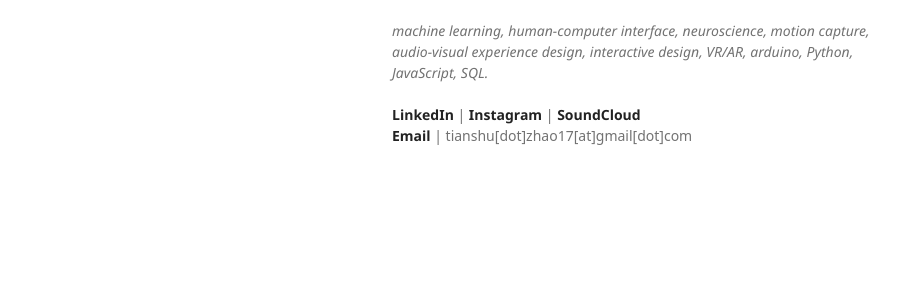
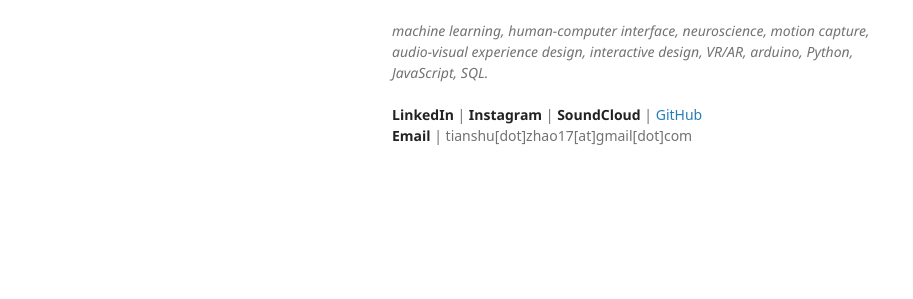
Before and after one commit to tianshu-z/tianshu-z.github.io, a Jekyll site: the page built from biography.html, in a window 1280 px wide. Shown: the part 291-590 px from the top of the page, without its empty margins (178-1091 px from the left). Built offline with Jekyll 4.4.1, drawn with Linux system fonts in a browser that asks for light colours; some web fonts are replaced.

Commit message:
Update biography.html

```diff
--- a/biography.html
+++ b/biography.html
@@ -21,7 +21,7 @@
     <br>
     <br>
 
-<a href="https://www.linkedin.com/in/tianshu-zhao-60348766/"><strong>LinkedIn</strong></a> | <a href="https://www.instagram.com/zoe_zhao17"><strong>Instagram</strong></a> | <a href = "https://soundcloud.com/you/tracks"><strong>SoundCloud</strong></a>
+<a href="https://www.linkedin.com/in/tianshu-zhao-60348766/"><strong>LinkedIn</strong></a> | <a href="https://www.instagram.com/zoe_zhao17"><strong>Instagram</strong></a> | <a href = "https://soundcloud.com/you/tracks"><strong>SoundCloud</strong></a> | <a href = "https://github.com/tianshu-z">GitHub</a>
 <br><strong>Email</strong> | tianshu[dot]zhao17[at]gmail[dot]com
 
   </body>
```
